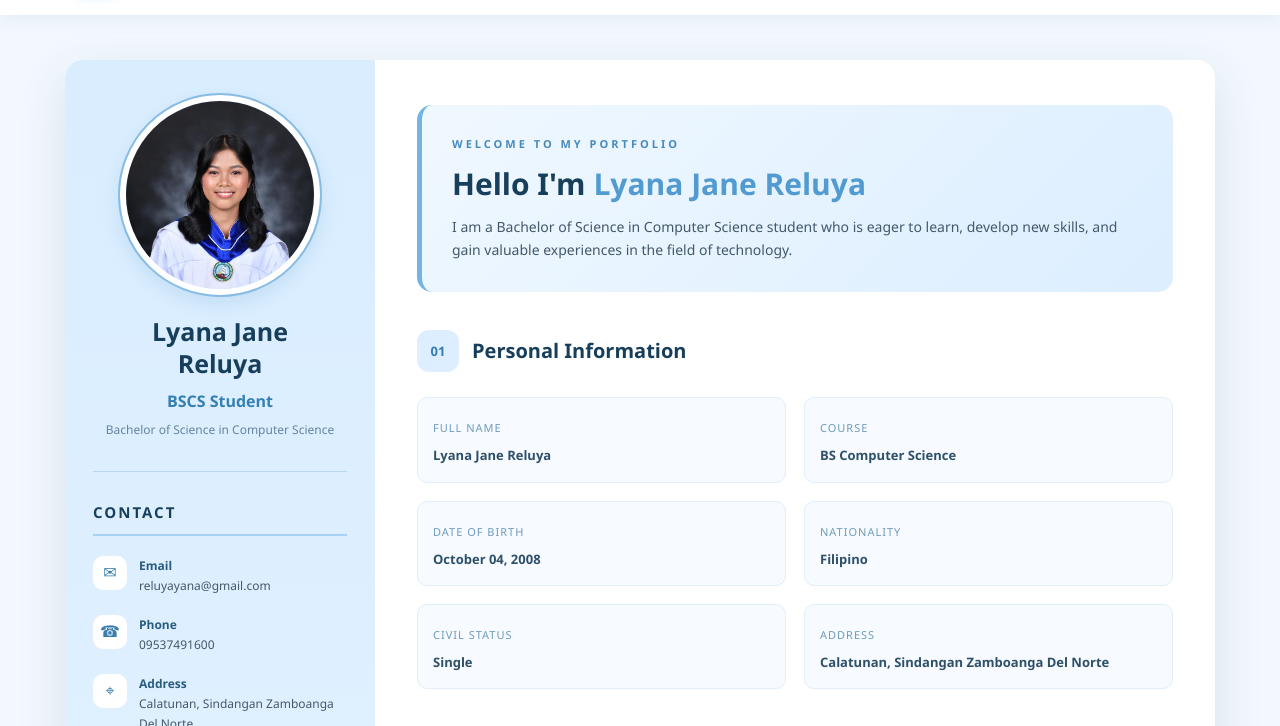
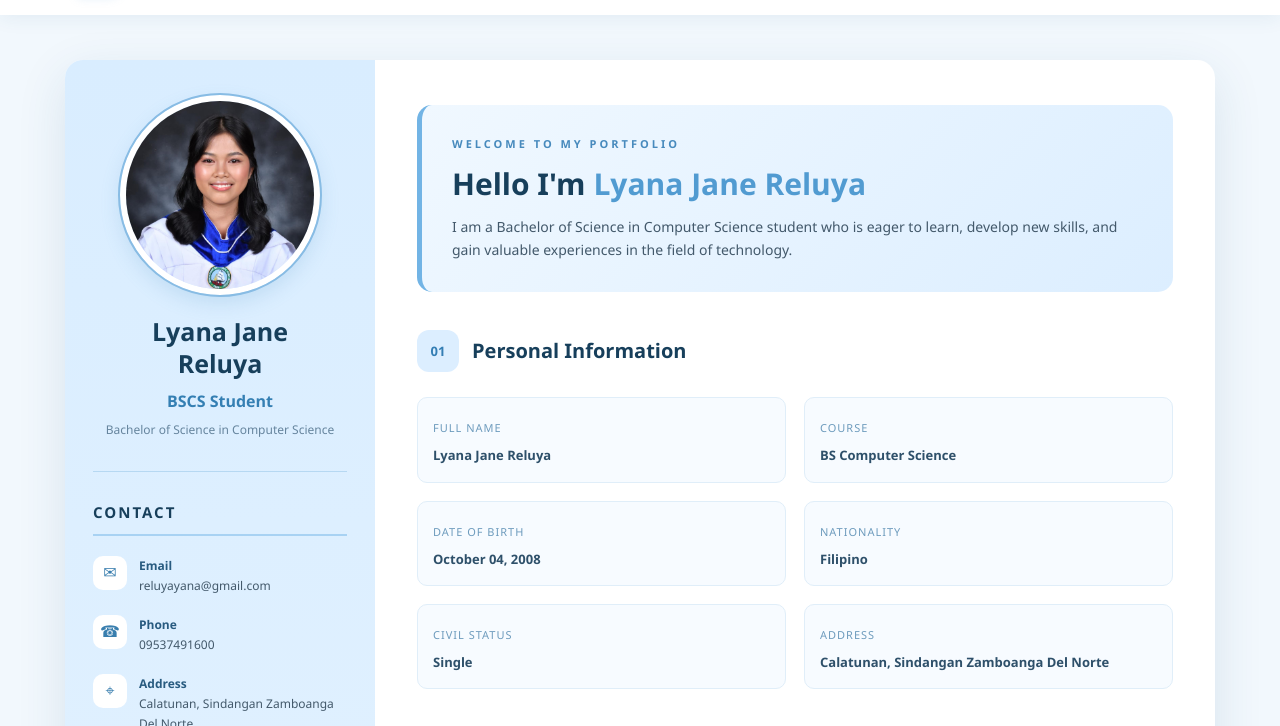
Before and after one commit to yaniereluya/Yana-Reluya, a plain HTML site: page index.html in a window 1280 px wide. Shown: the part 72-798 px from the top of the page. Drawn offline with Linux system fonts and the light colour scheme; files whose address does not match are found by name.

Commit message:
Add files via upload

```diff
--- a/index.html
+++ b/index.html
@@ -32,7 +32,7 @@
 
             <div class="profile">
                 <!-- Replace profile.jpg with your picture filename -->
-                <img src="c:\Users\PC-12\Downloads\a23b0a4e-6edf-40b7-a7f6-60e6151e52ce.jpg"
+                <img src="f1a8ba46-dcdb-495f-92e3-36a0e39515de.jpg"
 
                      class="profile-pic">
 
```
Also changed, not shown: f1a8ba46-dcdb-495f-92e3-36a0e39515de.jpg (added).
